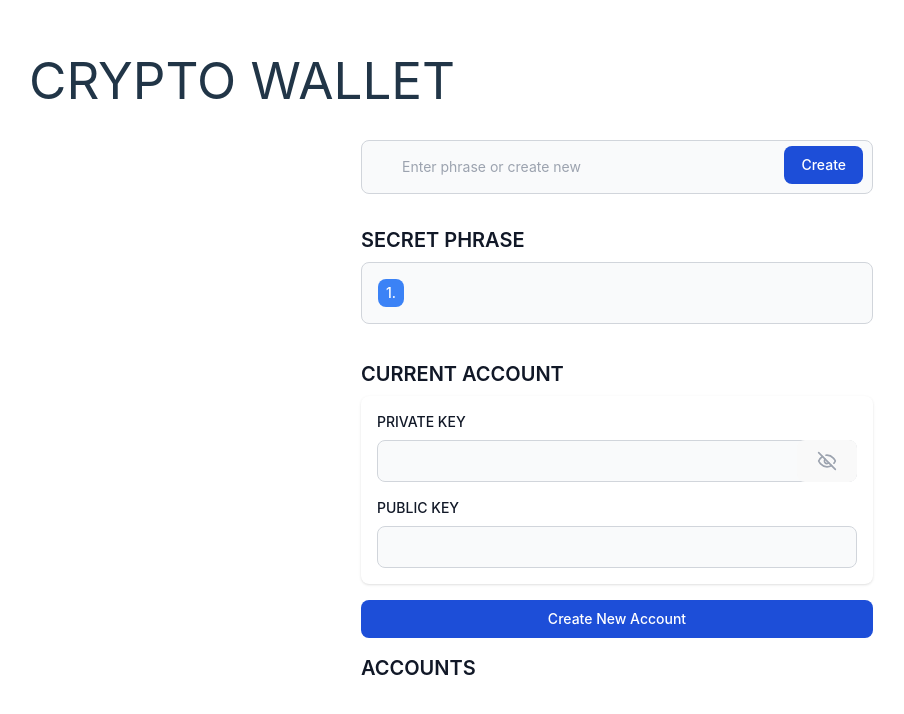
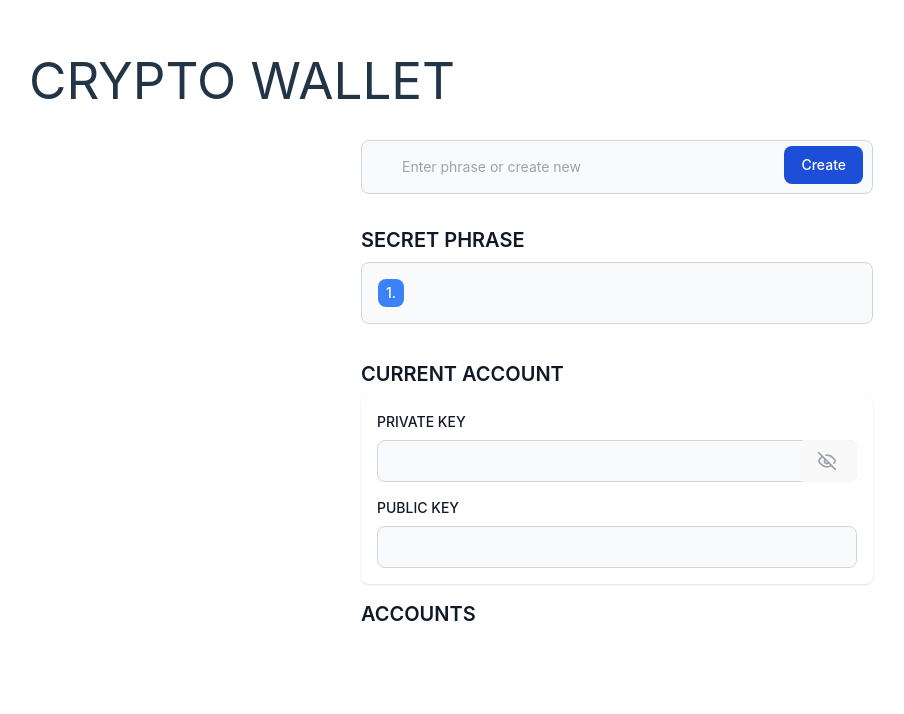
Before and after one commit to retr0717/crypto-wallet, a React (Vite) app: page / in a window 1280 px wide. Shown: the top 714 px of the page, without its empty margins (23-927 px from the left). Built offline with nearby package versions, Linux system fonts and the light colour scheme.

Commit message:
hide create account button

```diff
--- a/src/Wallet.jsx
+++ b/src/Wallet.jsx
@@ -160,7 +160,8 @@ const Wallet = () => {
           </p>
         </div>
       </div>
-
+      {/* Create New Account Button */}
+      {phrase && keys.privateKey && keys.publicKey && (
         <div className="mb-4">
           <button
             onClick={handleCreateAccount}
@@ -169,7 +170,7 @@ const Wallet = () => {
             Create New Account
           </button>
         </div>
-
+      )}
       <div className="">
         <h3 className="text-xl font-semibold text-gray-900 dark:text-white">
           ACCOUNTS
```
Lines whose indentation alone changed are shown as unchanged.
